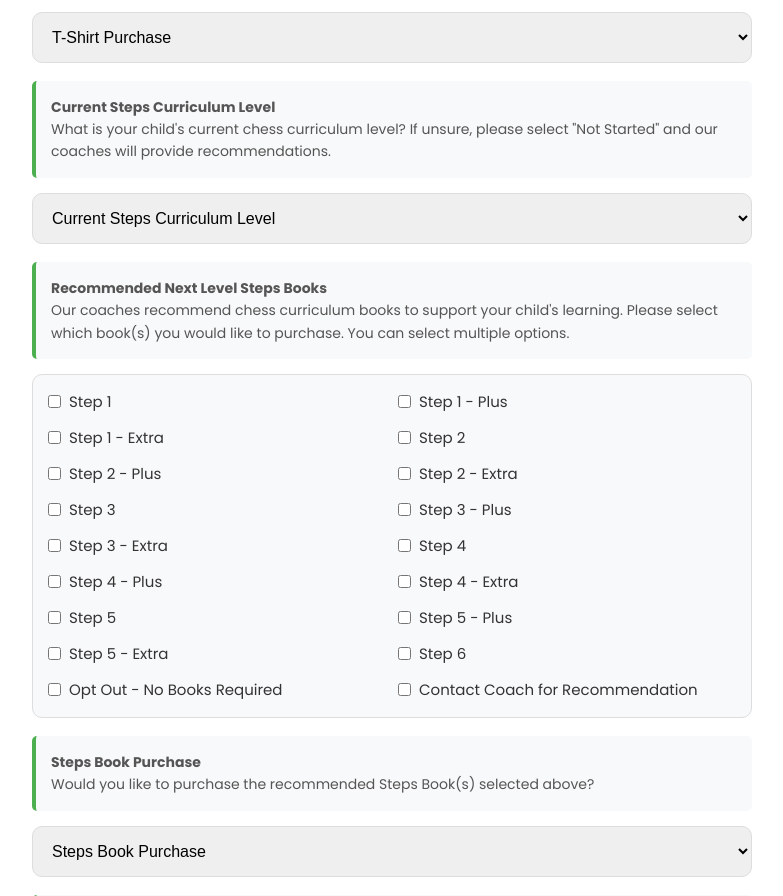
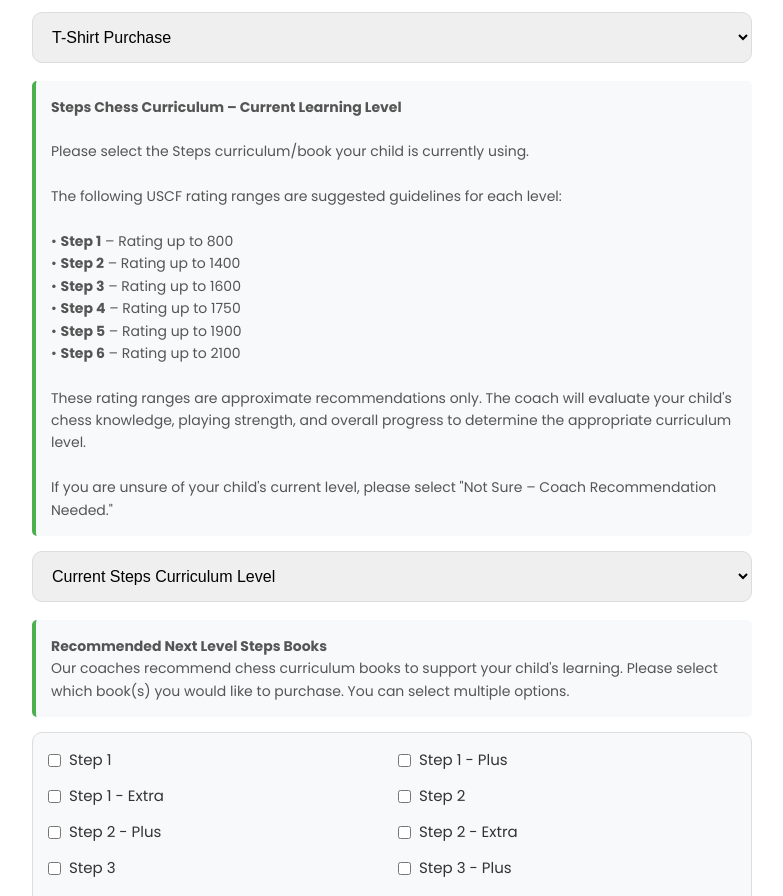
Before and after one commit to HCChessClub1620/hcc-chess-website, a plain HTML site: page pages/register/index.html in a window 1280 px wide. Shown: the part 2710-3606 px from the top of the page, without its empty margins (248-1031 px from the left). Drawn offline with Linux system fonts and the light colour scheme.

Commit message:
Update Current Steps Curriculum Level message with USCF rating guidelines

```diff
--- a/pages/register/index.html
+++ b/pages/register/index.html
@@ -156,7 +156,14 @@
           </div>
 
           <div class="consent-note">
-            <p><strong>Current Steps Curriculum Level</strong><br />What is your child's current chess curriculum level? If unsure, please select "Not Started" and our coaches will provide recommendations.</p>
+            <p><strong>Steps Chess Curriculum – Current Learning Level</strong><br /><br />Please select the Steps curriculum/book your child is currently using.<br /><br />The following USCF rating ranges are suggested guidelines for each level:<br /><br />
+            • <strong>Step 1</strong> – Rating up to 800<br />
+            • <strong>Step 2</strong> – Rating up to 1400<br />
+            • <strong>Step 3</strong> – Rating up to 1600<br />
+            • <strong>Step 4</strong> – Rating up to 1750<br />
+            • <strong>Step 5</strong> – Rating up to 1900<br />
+            • <strong>Step 6</strong> – Rating up to 2100<br /><br />
+            These rating ranges are approximate recommendations only. The coach will evaluate your child's chess knowledge, playing strength, and overall progress to determine the appropriate curriculum level.<br /><br />If you are unsure of your child's current level, please select "Not Sure – Coach Recommendation Needed."</p>
           </div>
 
           <select name="entry.1459360062" required>
```
